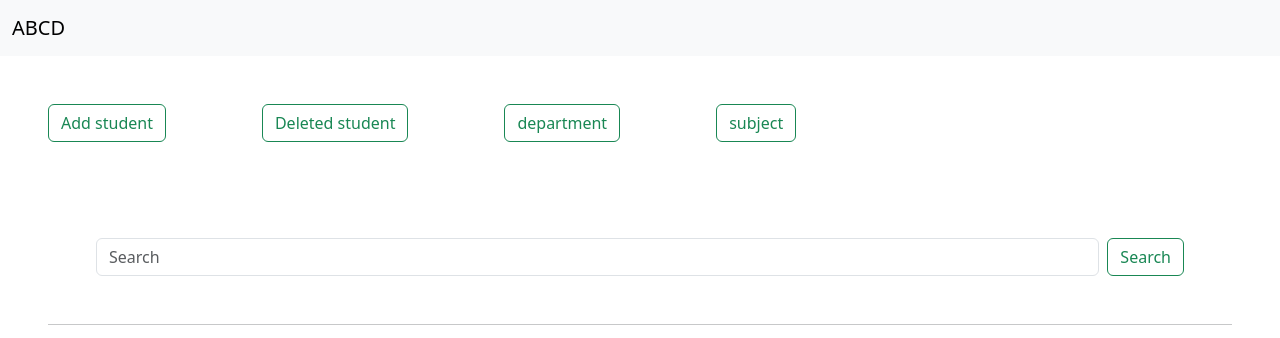
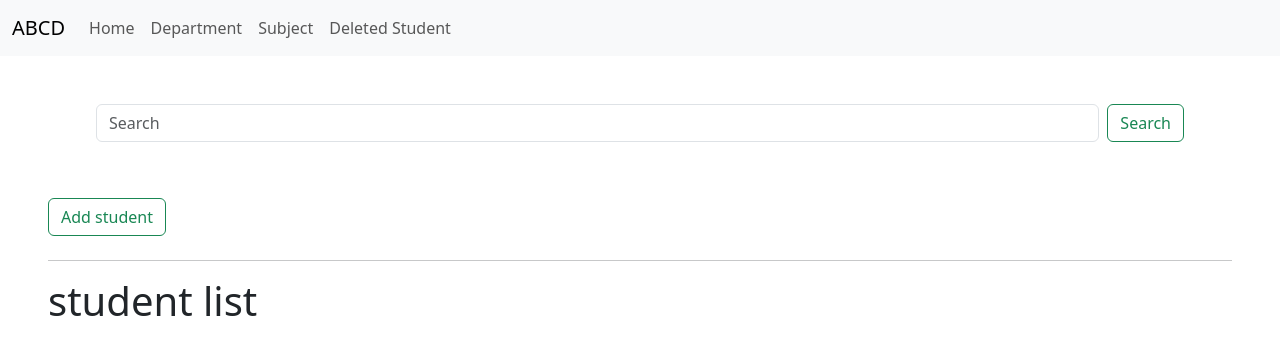
Before and after one commit to Shuvo018/student_report_card, a Django app: page / in a window 1280 px wide. Shown: the top 338 px of the page. Run offline with Django 5.2, Linux system fonts and the light colour scheme; data comes from the database, SQL or seed files in the repository; both versions use the stored data as it was after the commit.

Commit message:
add navigation links to base template and update student list layout

```diff
--- a/mainproject/main/templates/base.html
+++ b/mainproject/main/templates/base.html
@@ -15,6 +15,20 @@
         <span class="navbar-toggler-icon"></span>
         </button>
         <div class="collapse navbar-collapse" id="navbarTogglerDemo02">
+            <ul class="navbar-nav mr-auto">
+                <li class="nav-item active">
+                    <a class="nav-link" href="/">Home </a>
+                </li>
+                <li class="nav-item active">
+                    <a class="nav-link" href="/department/">Department </a>
+                </li>
+                <li class="nav-item">
+                    <a class="nav-link" href="/subject/">Subject</a>
+                </li>
+                <li class="nav-item">
+                    <a class="nav-link" href="/deleted_stu_list/">Deleted Student</a>
+                </li>
+            </ul>
         <form class="d-flex">
             <!-- <input class="form-control me-2" type="search" placeholder="Search" aria-label="Search"> -->
             <!-- <button class="btn btn-outline-success" type="submit">Search</button> -->
--- a/mainproject/main/templates/student_list.html
+++ b/mainproject/main/templates/student_list.html
@@ -1,12 +1,7 @@
 {% extends "base.html" %}
 {% block start %}
 
-    <div class="d-flex">
-        <a  class="btn btn-outline-success m-5" href="add_student">Add student</a>
-        <a  class="btn btn-outline-success m-5" href="deleted_stu_list/">Deleted student</a>
-        <a  class="btn btn-outline-success  m-5" href="department/">department</a>
-        <a  class="btn btn-outline-success  m-5" href="subject/">subject</a>
-    </div>
+
 
   <div class="contain m-5">
       {% if messages %}
@@ -22,6 +17,9 @@
       <button class="btn btn-outline-success" type="submit">Search</button>
     </form>
   </div>
+      <div class="d-flex">
+        <a  class="btn btn-outline-success mt-2 mb-2" href="add_student">Add student</a>
+    </div>
 
     <hr>
     <h1>student list</h1>
```
Also changed, not shown: mainproject/db.sqlite3.
